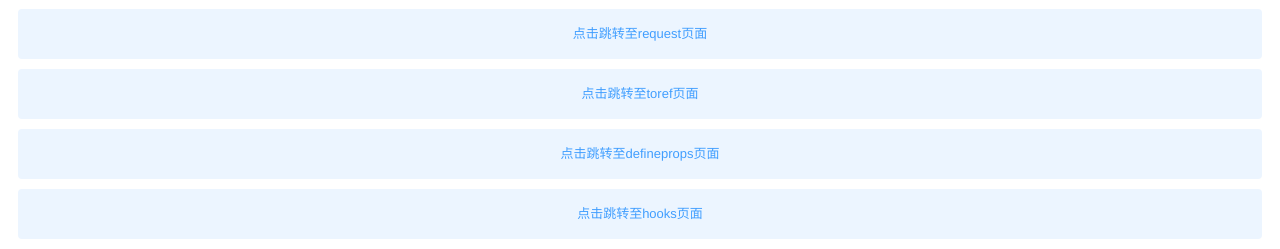
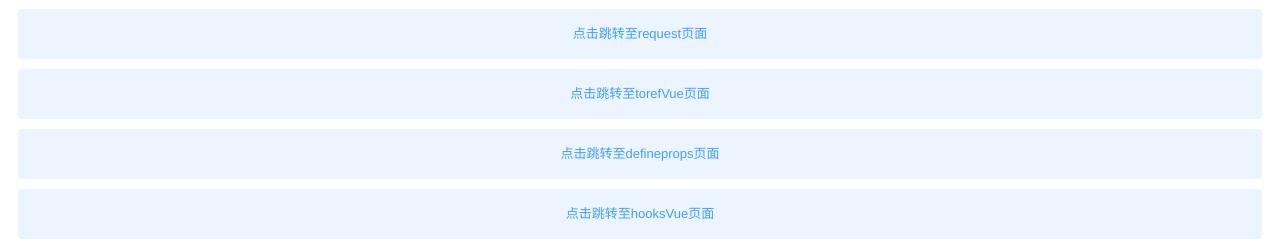
Before and after one commit to rzh11111111/v, a Vue app: page / in a window 1280 px wide. Shown: the part 551-800 px from the top of the page. Built offline with nearby package versions, Linux system fonts and the light colour scheme.

Commit message:
feat:打包错误修改

```diff
--- a/components.d.ts
+++ b/components.d.ts
@@ -7,6 +7,7 @@ export {}
 
 declare module '@vue/runtime-core' {
   export interface GlobalComponents {
+    ElButton: typeof import('element-plus/es')['ElButton']
     ElCollapse: typeof import('element-plus/es')['ElCollapse']
     ElCollapseItem: typeof import('element-plus/es')['ElCollapseItem']
     ElScrollbar: typeof import('element-plus/es')['ElScrollbar']
--- a/src/hooks/usePoint.js
+++ b/src/hooks/usePoint.ts
@@ -7,7 +7,7 @@ export  default function () {
     })
 
     //获取鼠标点击事件
-    function savePonint(event) {
+    function savePonint(event:any) {
         point.x = event.pageX
         point.y = event.pageY
         console.log(event.pageX, event.pageY)
--- a/src/pages/hooks.vue
+++ b/src/pages/hooksVue.vue
@@ -6,7 +6,7 @@
     <h2>当前鼠标点击坐标为:x:{{ point.x }},y:{{ point.y }}</h2>
   </template>
 
-  <script setup>
+  <script lang="ts" setup>
   import {ref} from 'vue'
   //复用的usePoint
   import usePoint from "../hooks/usePoint"
--- a/src/pages/index.vue
+++ b/src/pages/index.vue
@@ -61,9 +61,9 @@
         {name:'login',use:'login'},
         {name:'vueUse',use:'vueUse'},
         {name:'request',use:'request'},
-        {name:'toref',use:'toref'},
+        {name:'torefVue',use:'torefVue'},
         {name:'defineprops',use:'defineprops'},
-        {name:'hooks',use:'hooks'}
+        {name:'hooksVue',use:'hooksVue'}
     ])
     const topage = (path:any)=>{
         router.push({path:path,query:{id:1}})
--- a/src/pages/toref.vue
+++ b/src/pages/torefVue.vue
@@ -11,7 +11,7 @@
         <el-button type="primary" @click="btn2">修改 name</el-button>
     </div>
 </template>
-<script setup>
+<script lang="ts" setup>
     import { ref, toRef } from 'vue';
 
     const name = '我是𝒆𝒅.';
--- a/src/router/index.ts
+++ b/src/router/index.ts
@@ -42,14 +42,14 @@ const routes: Array<RouteRecordRaw> = [
         component: () => import('@/pages/request.vue')
     },
     {
-        path: '/toref',
-        name: 'toref',
+        path: '/torefVue',
+        name: 'torefVue',
         meta: {
             title: 'toref demo',
             keepAlive: true,
             requireAuth: true
         },
-        component: () => import('@/pages/toref.vue')
+        component: () => import('@/pages/torefVue.vue')
     },
     {
         path: '/defineprops',
@@ -62,14 +62,14 @@ const routes: Array<RouteRecordRaw> = [
         component: () => import('@/pages/defineprops.vue')
     },
     {
-        path: '/hooks',
-        name: 'hooks',
+        path: '/hooksVue',
+        name: 'hooksVue',
         meta: {
-            title: 'mixin(hooks)',
+            title: 'mixin(hooksVue)',
             keepAlive: true,
             requireAuth: true
         },
-        component: () => import('@/pages/hooks.vue')
+        component: () => import('@/pages/hooksVue.vue')
     }
 ];
 
```
